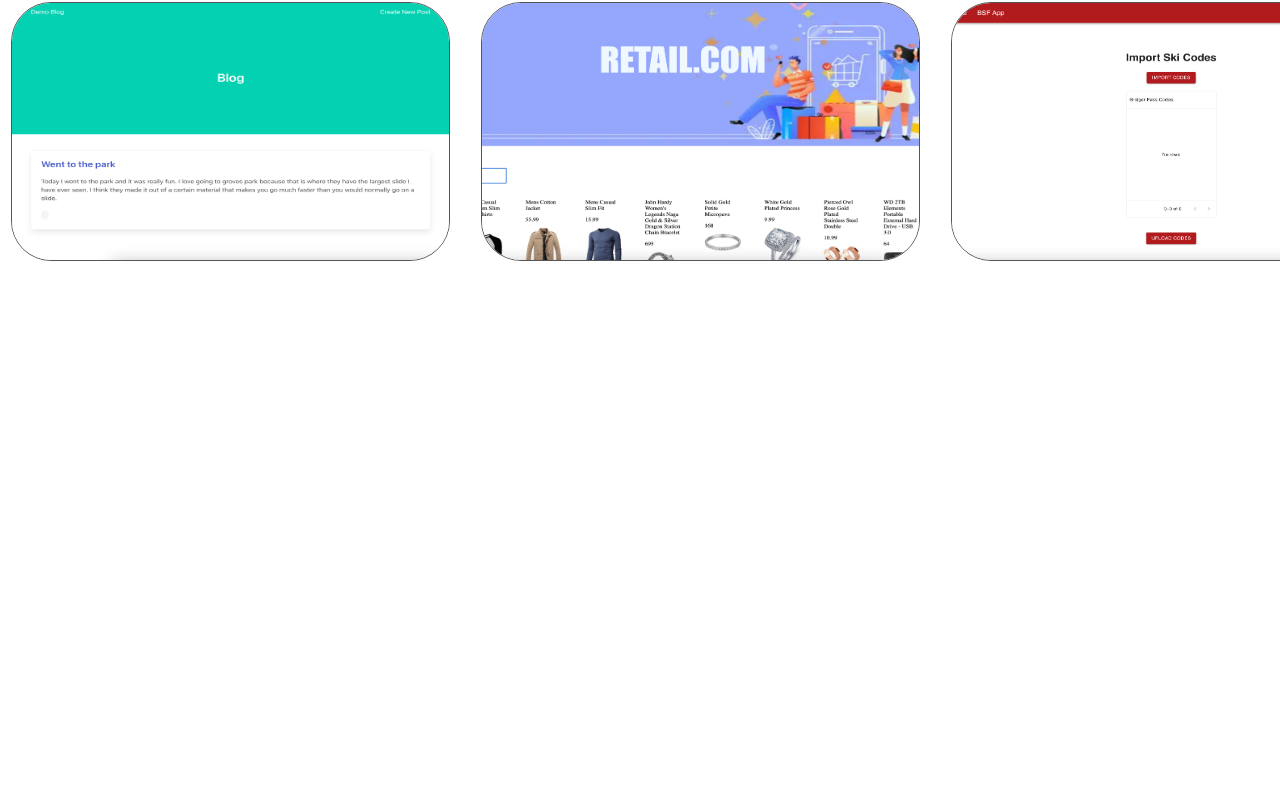
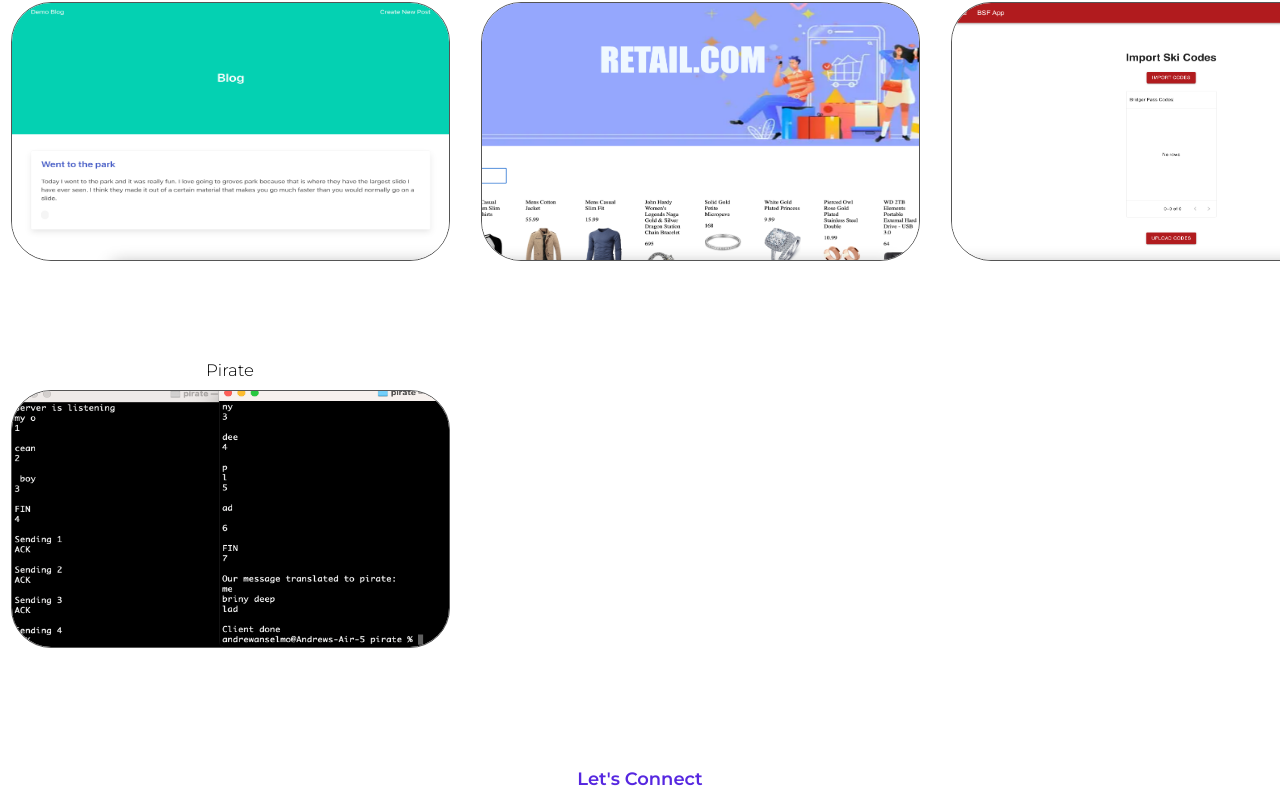
Before and after one commit to andrewanselmo/Andrew-Site, a React (Vite) app: page / in a window 1280 px wide. Shown: the part 1860-2658 px from the top of the page. Built offline with nearby package versions, Linux system fonts and the light colour scheme.

Commit message:
updated git links

```diff
--- a/src/components/Content.css
+++ b/src/components/Content.css
@@ -183,7 +183,7 @@ body {
 #projects{
     display: grid;
     grid-template-columns: 2fr 2fr 2fr;
-    grid-template-rows: 2fr 5fr 7fr;
+    grid-template-rows: 2fr 5fr 5fr;
     gap: 10px;
     /* background-color: rgba(245, 227, 211, 0.394); */
 
@@ -353,6 +353,47 @@ body {
 }
 /* BSF */
 
+/* pirate */
+
+#rails4-img, #rails4-project{
+    grid-column: 1;
+    grid-row: 3;
+    display: block;
+    border-radius: 40px;
+}
+
+#rails4-project{
+    width: 460px;
+    overflow: hidden;
+    margin: 0 auto;
+
+}
+
+#rails4-img{
+    width: 95%;
+    height: 68%;
+    cursor: pointer;
+    transition: 0.2s all ease-in-out;
+    border: 1.2px solid #555;
+    margin: auto;
+    margin-top: 2%;
+}
+
+#rails4-project:hover img {
+    transform: scale(1.05);
+}
+
+#rails4-h2{
+    font-size: 1.3vw;
+    text-align: center;
+    margin-bottom: 0.005%;
+    font-family: 'Montserrat', sans-serif;
+    margin-top: 2%;
+
+}
+
+/* pirate */
+
 /* projects */
 
 /* Contact */
@@ -520,7 +561,7 @@ li:hover {
 
     #projects{
         gap: 10px;
-        grid-template-rows: 1fr 2fr 2fr 2fr;
+        grid-template-rows: 1fr 2fr 2fr 2fr 2fr;
         /* grid-template-columns: 1fr; */
         width: 100%;
         padding-bottom: 50%;
@@ -622,6 +663,34 @@ li:hover {
         margin-right: auto;
     }
 
+    /* pirate */
+
+    #rails4-h2{
+        font-size: 18px;
+
+        margin-bottom: 5%;
+
+    }
+
+    #rails4-project{
+        width: 95%;
+        height: 100%;
+        grid-column: 1 / span 3;
+        grid-row: 5;
+        padding: 0px;
+
+
+
+    }
+
+    #rails4-img{
+
+        padding: 0px;
+        width: 95%;
+        border-radius: 15px;
+        margin-left: auto;
+        margin-right: auto;
+    }
 
 
 
--- a/src/components/Content.jsx
+++ b/src/components/Content.jsx
@@ -7,6 +7,8 @@ import typing5 from "./typing5.gif"
 import wizard from "./wizard.gif"
 import retail from "./retail.png"
 import bsf from "./bsf.png"
+import pirate from "./pirate.png"
+
 // import wizard2 from "./wiz-color.gif"
 
 
@@ -93,6 +95,14 @@ const Content=() => {
 
                     </div>
 
+                    <div id = "rails4-project">
+                        <p id = "rails4-h2"> Pirate</p>
+                        <a href="https://github.com/andrewanselmo/pirate">
+                            <img src ={pirate} id = "rails4-img"/>
+                        </a>
+
+                    </div>
+
 
 
             </div>
```
Also changed, not shown: src/components/pirate.png (added).
